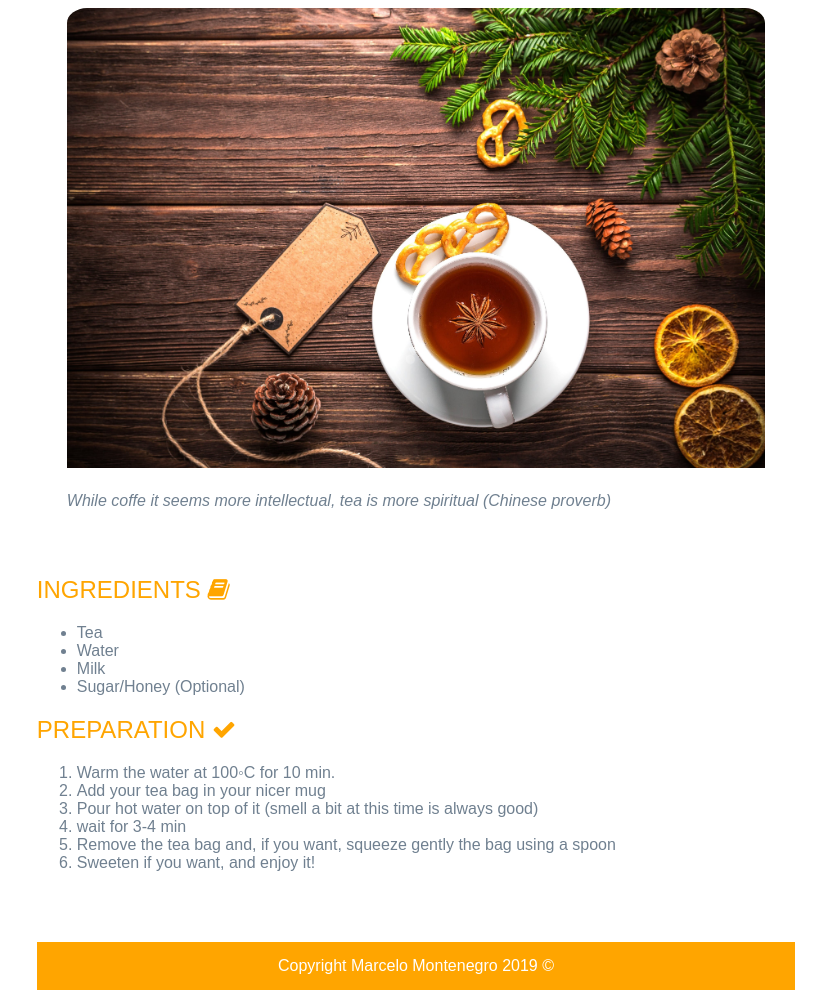
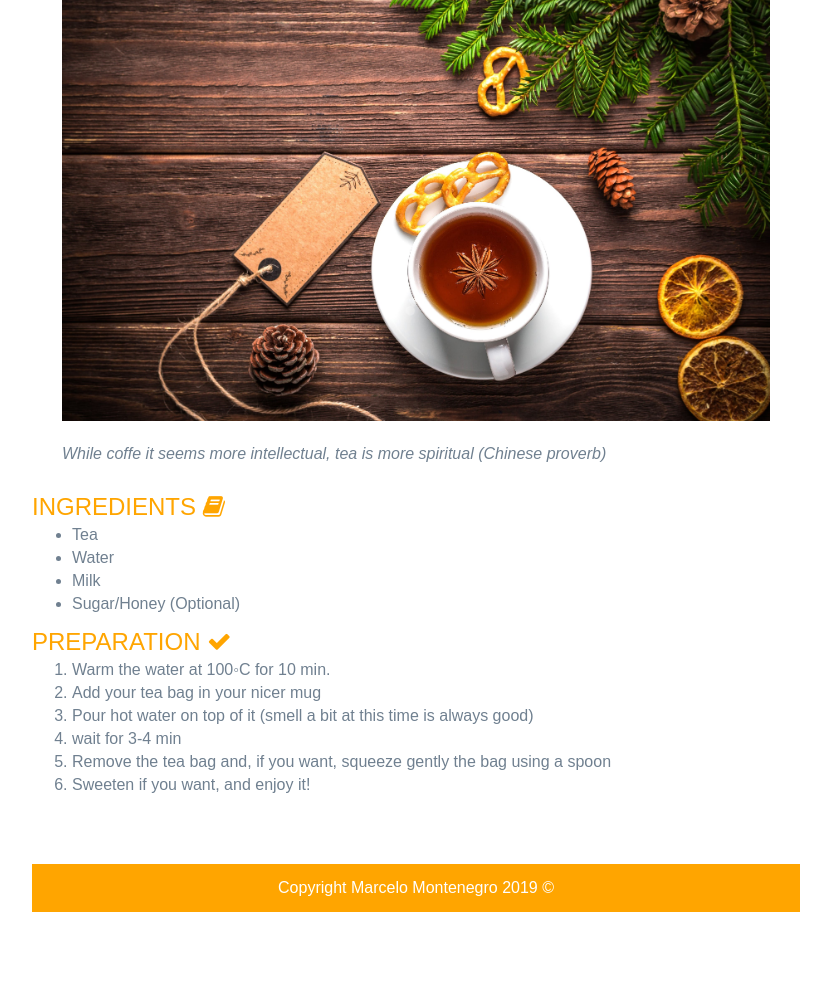
Before and after one commit to mmarmelomartelo/mmarmelomartelo.github.io, a plain HTML site: page index.html in a window 1280 px wide. Shown: the part 146-1152 px from the top of the page, without its empty margins (224-1055 px from the left). After the commit the page ends 1058 px from the top, so only its background shows below. Drawn offline with Linux system fonts and the light colour scheme.

Commit message:
adds css style and clear and empty line below footer

```diff
--- a/assets/css/style.css
+++ b/assets/css/style.css
@@ -1,3 +1,8 @@
+* {
+    margin: 0;
+    border: 0;
+}
+
 body {
     font-family: Arial;
     color: SlateGray;
@@ -30,6 +35,11 @@ footer {
     margin-top: 70px;
     background-color: Orange;
     color: White;
+    position: relative;
+    text-align: center;
+    width: 100%;
+    height: auto;
+    clear: both;
 }
 
 footer p {
@@ -48,6 +58,19 @@ footer p {
     font-style: italic;
 }
 
+#ingredients ul li {
+    padding-top: 5px;
+}
+
+#preparation {
+    margin-top: 10px;
+    padding-top: 5px;
+}
+
+#preparation ol li {
+    padding-top: 5px;
+}
+
 @media screen and (max-width: 768px) {
 
     #container {
```
